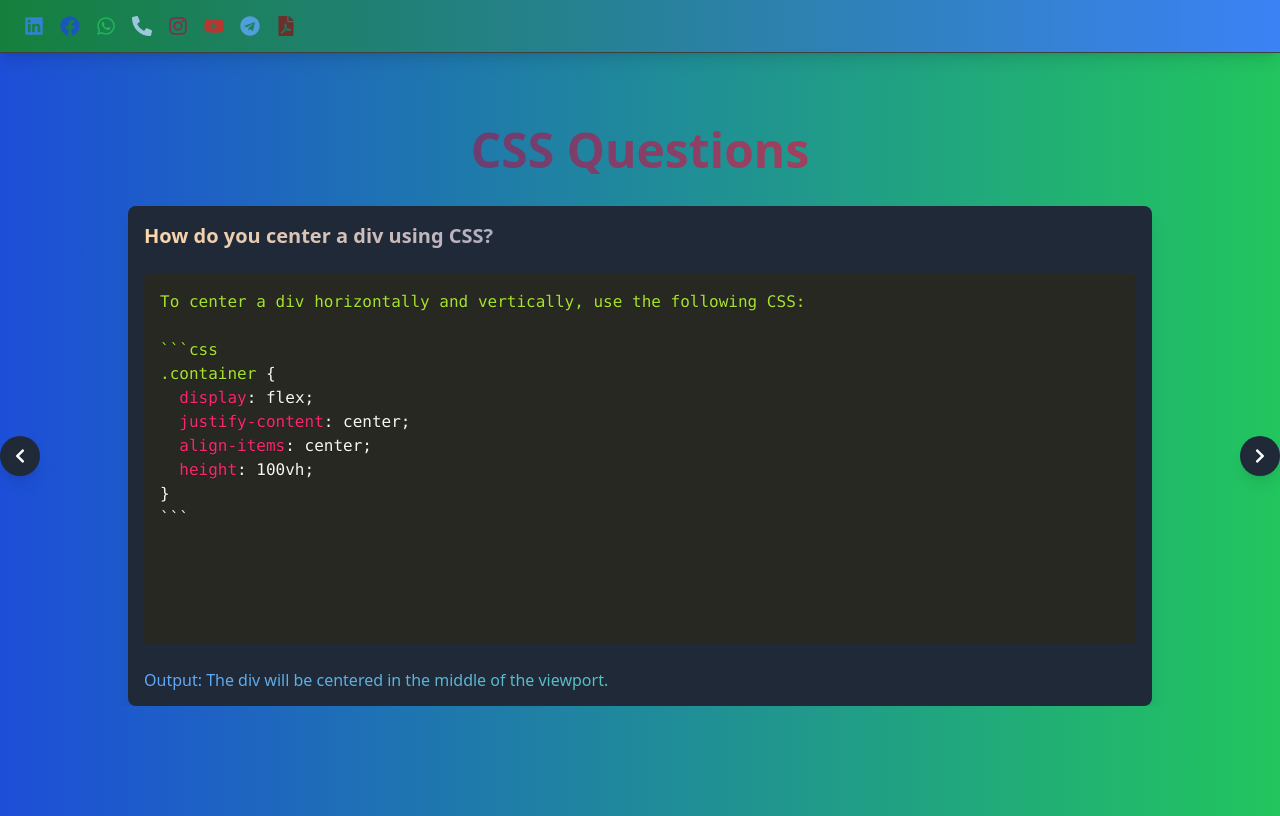
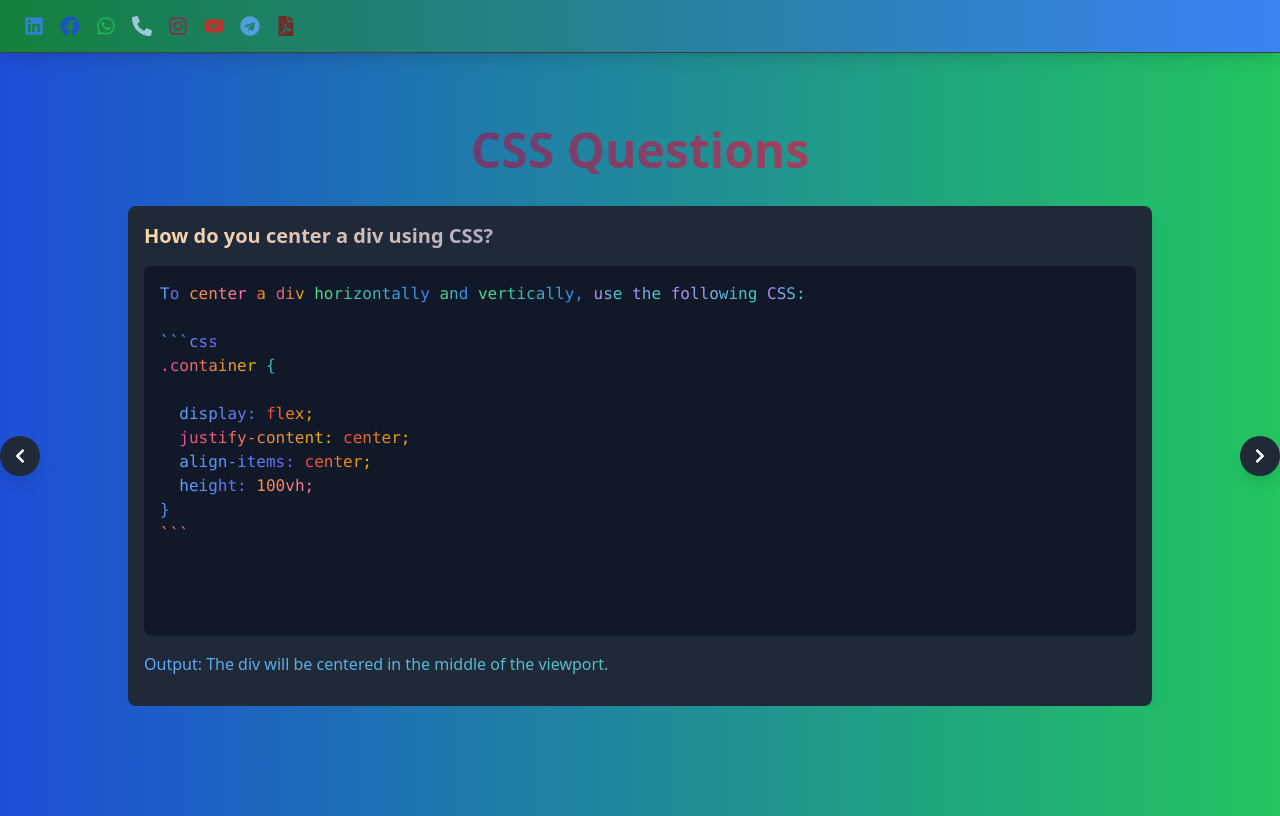
Before and after one commit to praveennigam/CodingRound, a React (Vite) app: page /css in a window 1280 px wide. Built offline with nearby package versions, Linux system fonts and the light colour scheme.

Commit message:
1st Upload

```diff
--- a/src/components/CodingQ.jsx
+++ b/src/components/CodingQ.jsx
@@ -36,11 +36,11 @@ const CodingQ = () => {
     }
   }, [category]);
 
-  // Automatically change question every 10 seconds
+  // Automatically change question every 40 seconds
   useEffect(() => {
     const timer = setInterval(() => {
       nextQuestion();
-    }, 40000); // Change question every 10 seconds
+    }, 40000); // Change question every 40 seconds
 
     return () => clearInterval(timer); // Cleanup on component unmount
   }, [questions.length]);
@@ -75,8 +75,58 @@ const CodingQ = () => {
       case "mysql":
         return "sql";
       default:
-        return "jsoo"; // default to JavaScript
+        return "javascript"; // default to JavaScript
     }
+  };
+
+  // Function to generate random gradient colors for each word
+  const getRandomGradient = () => {
+    const colors = [
+      "from-pink-500 to-yellow-500",
+      "from-blue-400 to-indigo-500",
+      "from-purple-400 to-teal-400",
+      "from-green-400 to-blue-500",
+      "from-red-500 to-yellow-500",
+      "from-orange-400 to-pink-400",
+    ];
+    return colors[Math.floor(Math.random() * colors.length)];
+  };
+
+  // Function to format code: Add line breaks after '{', '}', '(', ')'
+  const formatCode = (code) => {
+    // Split the code into words and handle breaking after certain characters
+    const formattedCode = code.split(/(\s+|[{}()])/).map((word, index) => {
+      // Check for '{', '}', '(', ')' to add line breaks after them
+      if (["{"].includes(word)) {
+        return (
+          <React.Fragment key={index}>
+            <span
+              className={`text-transparent bg-clip-text bg-gradient-to-r ${getRandomGradient()}`}
+            >
+              {word}
+            </span>
+            <br /> {/* Add a line break after '{', '}', '(', ')' */}
+          </React.Fragment>
+        );
+      }
+
+      // If the word is just space, return it as is
+      if (word.trim() === "") {
+        return <span key={index}>{word}</span>;
+      }
+
+      // Otherwise, just apply the gradient to the word
+      return (
+        <span
+          key={index}
+          className={`text-transparent bg-clip-text bg-gradient-to-r ${getRandomGradient()}`}
+        >
+          {word}
+        </span>
+      );
+    });
+
+    return formattedCode;
   };
 
   return (
@@ -109,7 +159,7 @@ const CodingQ = () => {
             </button>
 
             {/* Carousel Content */}
-            <div className="overflow-hidden w-full  relative">
+            <div className="overflow-hidden w-full relative">
               {/* Slide Animation for Questions */}
               <motion.div
                 className="flex justify-center space-x-6 w-full"
@@ -120,9 +170,7 @@ const CodingQ = () => {
                 key={currentIndex} // Ensure re-mounting when index changes
               >
                 {/* Current Question */}
-                <div
-                  className="carousel-item  h-[500px] bg-gray-800 text-white p-4 rounded-lg shadow-lg w-[80vw] transform transition-all duration-1000 ease-in-out"
-                >
+                <div className="carousel-item h-[500px] bg-gray-800 text-white p-4 rounded-lg shadow-lg w-[80vw] transform transition-all duration-1000 ease-in-out">
                   <motion.h2
                     initial={{ opacity: 0 }}
                     animate={{ opacity: 1 }}
@@ -133,9 +181,10 @@ const CodingQ = () => {
                   </motion.h2>
                   <div className="overflow-auto mt-4">
                     <pre className="bg-gray-900 p-4 rounded-lg whitespace-pre-wrap w-full h-[370px]">
-                      <code className={`language-${getLanguage()}`}>
-                        {questions[currentIndex].answer}
-                      </code>
+                      {/* Div instead of <code> tag */}
+                      <div className={`language-${getLanguage()} text-base`}>
+                        {formatCode(questions[currentIndex].answer)}
+                      </div>
                     </pre>
                   </div>
                   <p className="mt-4 text-transparent bg-clip-text bg-gradient-to-r from-blue-400 to-green-400">
--- a/src/data/javadata.js
+++ b/src/data/javadata.js
@@ -32,7 +32,7 @@ export const java = [
   },
   {
     "question": "Write a function to sort an array of strings by their length.",
-    "answer": "public static void sortByLength(String[] arr) { Arrays.sort(arr, Comparator.comparingInt(String::length)); }",
+    "answer": "public static void sortByLength(String[] arr) {Arrays.sort(arr, Comparator.comparingInt(String::length)); }",
     "output": "sortByLength(new String[]{\"apple\", \"banana\", \"kiwi\"}) // [kiwi, apple, banana]"
   },
   {
```
